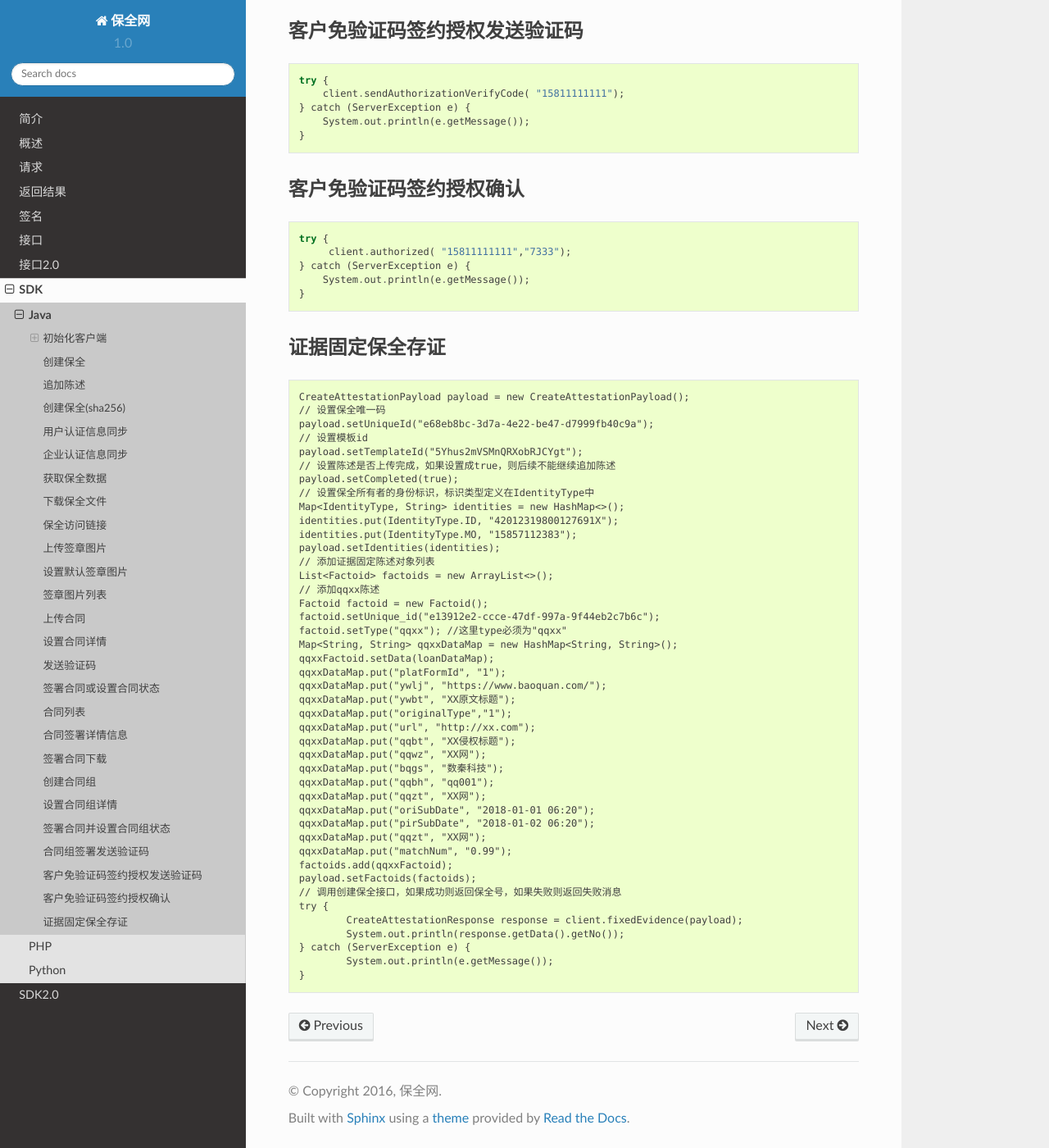
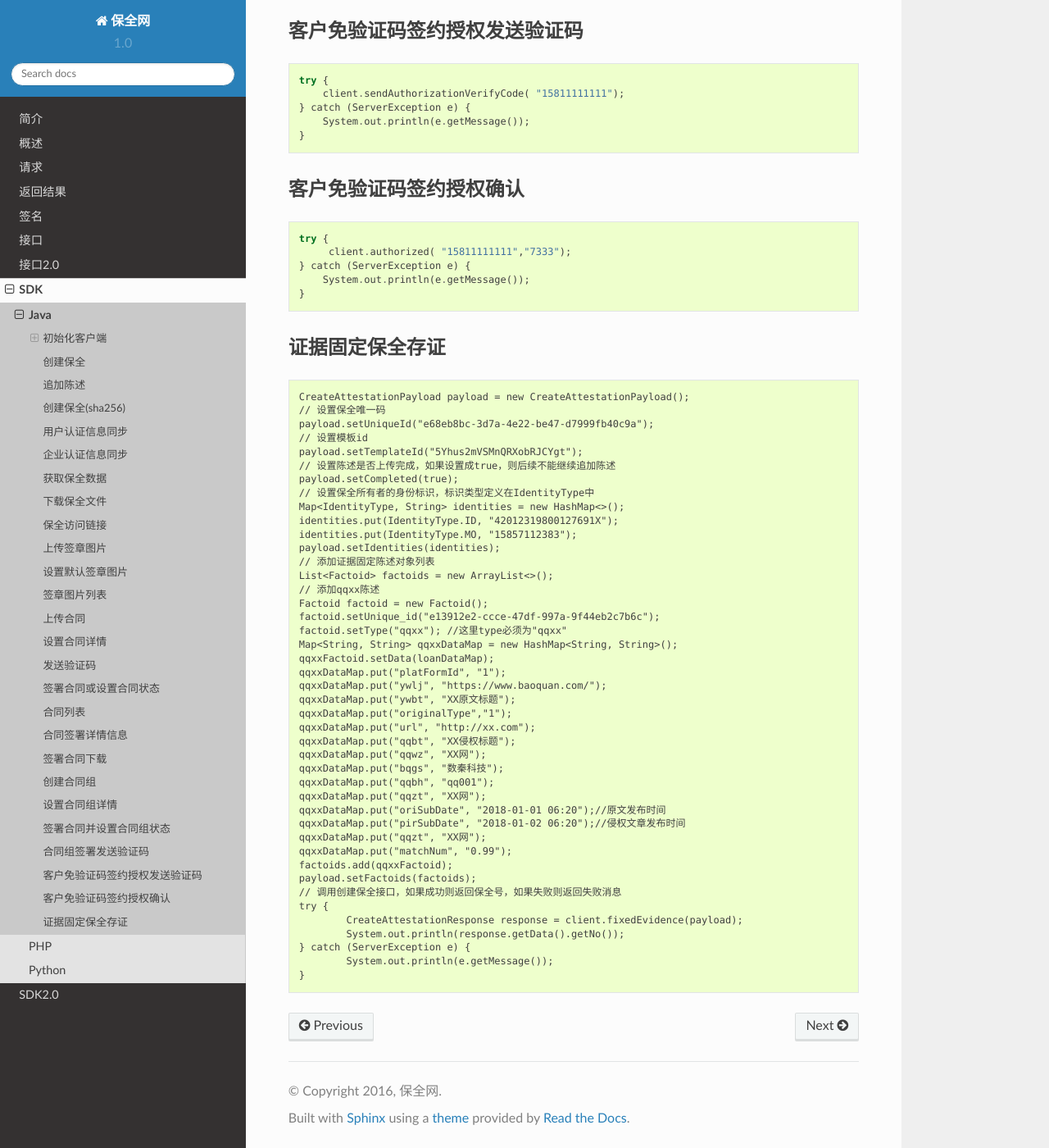
Before and after one commit to baoquan-hq/readthedocs, a Sphinx documentation site: the page built from docs/java.rst, in a window 1280 px wide and 1400 px high, scrolled down 9028 px. Shown: the whole window at 82% size. Built offline with Sphinx 7.4.7 and the Read the Docs theme 2.0.0, drawn with Linux system fonts in a browser that asks for light colours; pages that are not in the unit, such as notebooks, are missing from menus.

Commit message:
Update java.rst
edit

```diff
--- a/docs/java.rst
+++ b/docs/java.rst
@@ -561,8 +561,8 @@
         qqxxDataMap.put("bqgs", "数秦科技");
         qqxxDataMap.put("qqbh", "qq001");
         qqxxDataMap.put("qqzt", "XX网");
-	qqxxDataMap.put("oriSubDate", "2018-01-01 06:20");
-	qqxxDataMap.put("pirSubDate", "2018-01-02 06:20");
+	qqxxDataMap.put("oriSubDate", "2018-01-01 06:20");//原文发布时间
+	qqxxDataMap.put("pirSubDate", "2018-01-02 06:20");//侵权文章发布时间
         qqxxDataMap.put("qqzt", "XX网");
         qqxxDataMap.put("matchNum", "0.99");
         factoids.add(qqxxFactoid);
```
